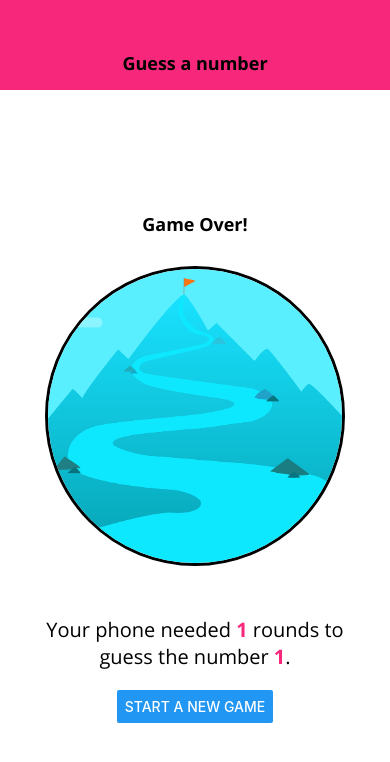
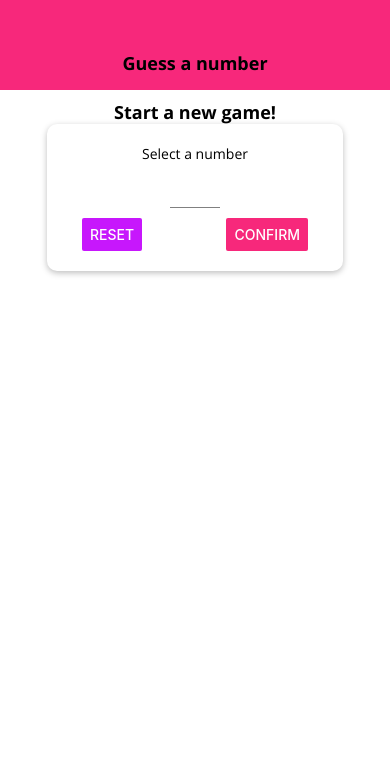
Before and after one commit to carlosmoliv/guess-a-number-app, a React Native app: screen / in a window 390 px wide. Shown: the top 762 px of the page. Built offline with nearby package versions, Linux system fonts and the light colour scheme.

Commit message:
feat: more improvements

```diff
--- a/App.js
+++ b/App.js
@@ -42,14 +42,14 @@
     setGuessRounds(numOfRounds);
   };
 
-  // let content = <StartGameScreen onStartGame={startGameHandler} />;
-  let content = (
-    <GameOverScreen
-      roundsNumber={1}
-      userNumber={1}
-      onRestart={configureNewGameHandler}
-    />
-  );
+  let content = <StartGameScreen onStartGame={startGameHandler} />;
+  // let content = (
+  //   <GameOverScreen
+  //     roundsNumber={1}
+  //     userNumber={1}
+  //     onRestart={configureNewGameHandler}
+  //   />
+  // );
 
   if (userNumber && guessRounds <= 0) {
     content = (
--- /dev/null
+++ b/components/MainButton.js
@@ -0,0 +1,28 @@
+import React from "react";
+import { View, Text, StyleSheet, TouchableOpacity } from "react-native";
+import Colors from "../constants/colors";
+
+const MainButton = (props) => {
+  return (
+    <TouchableOpacity activeOpacity={0.8} onPress={props.onPress}>
+      <View style={styles.button}>
+        <Text style={styles.buttonText}>{props.children}</Text>
+      </View>
+    </TouchableOpacity>
+  );
+};
+
+const styles = StyleSheet.create({
+  button: {
+    backgroundColor: Colors.primary,
+    paddingVertical: 12,
+    paddingHorizontal: 30,
+    borderRadius: 25,
+  },
+  buttonText: {
+    color: "#FFF",
+    fontFamily: "open-sans",
+  },
+});
+
+export default MainButton;
--- a/screens/GameOverScreen.js
+++ b/screens/GameOverScreen.js
@@ -3,6 +3,7 @@
 import Colors from "../constants/colors";
 import BodyText from "../components/BodyText";
 import TitleText from "../components/TitleText";
+import MainButton from "../components/MainButton";
 
 const GameOverScreen = (props) => {
   return (
@@ -29,11 +30,9 @@
           <Text style={styles.highlight}>{props.userNumber}</Text>.
         </BodyText>
       </View>
-      {/* <BodyText>Number was: {props.roundsNumber}</BodyText> */}
 
-      {/* <View style={styles.buttonContainer}> */}
-      <Button title="START A NEW GAME" onPress={props.onRestart} />
-      {/* </View> */}
+      {/* <Button title="START A NEW GAME" onPress={props.onRestart} /> */}
+      <MainButton onPress={props.onRestart}>START A NEW GAME</MainButton>
     </View>
   );
 };
--- a/screens/GameScreen.js
+++ b/screens/GameScreen.js
@@ -3,6 +3,7 @@
 
 import NumberContainer from "../components/NumberContainer";
 import Card from "../components/Card";
+import MainButton from "../components/MainButton";
 
 const generateRandomNumber = (min, max, exclude) => {
   min = Math.ceil(min);
@@ -35,7 +36,6 @@
   }, [currentGuess, userChoice, onGameOver]);
 
   const nextGuessHandler = (direction) => {
-    console.log(direction);
     if (
       (direction === "lower" && currentGuess < props.userChoice) ||
       (direction === "greater" && currentGuess > props.userChoice)
@@ -66,8 +66,10 @@
       <Text>Opponent's Guess</Text>
       <NumberContainer>{currentGuess}</NumberContainer>
       <Card style={styles.buttonContainer}>
-        <Button title="LOWER" onPress={() => nextGuessHandler("lower")} />
-        <Button title="GREATER" onPress={() => nextGuessHandler("greater")} />
+        <MainButton onPress={() => nextGuessHandler("lower")}>LOWER</MainButton>
+        <MainButton onPress={() => nextGuessHandler("greater")}>
+          GREATER
+        </MainButton>
       </Card>
     </View>
   );
--- a/screens/StartGameScreen.js
+++ b/screens/StartGameScreen.js
@@ -14,6 +14,7 @@
 import Input from "../components/Input";
 import BodyText from "../components/BodyText";
 import TitleText from "../components/TitleText";
+import MainButton from "../components/MainButton";
 
 const StartGameScreen = (props) => {
   const [enteredValue, setEnteredValue] = useState("");
@@ -53,10 +54,14 @@
         <Text style={styles.text}>You selected </Text>
 
         <NumberContainer> {selectedNumber} </NumberContainer>
-        <Button
+        {/* <Button
           title="START GAME"
           onPress={() => props.onStartGame(selectedNumber)}
-        />
+        /> */}
+
+        <MainButton onPress={() => props.onStartGame(selectedNumber)}>
+          START A GAME
+        </MainButton>
       </Card>
     );
   }
```
